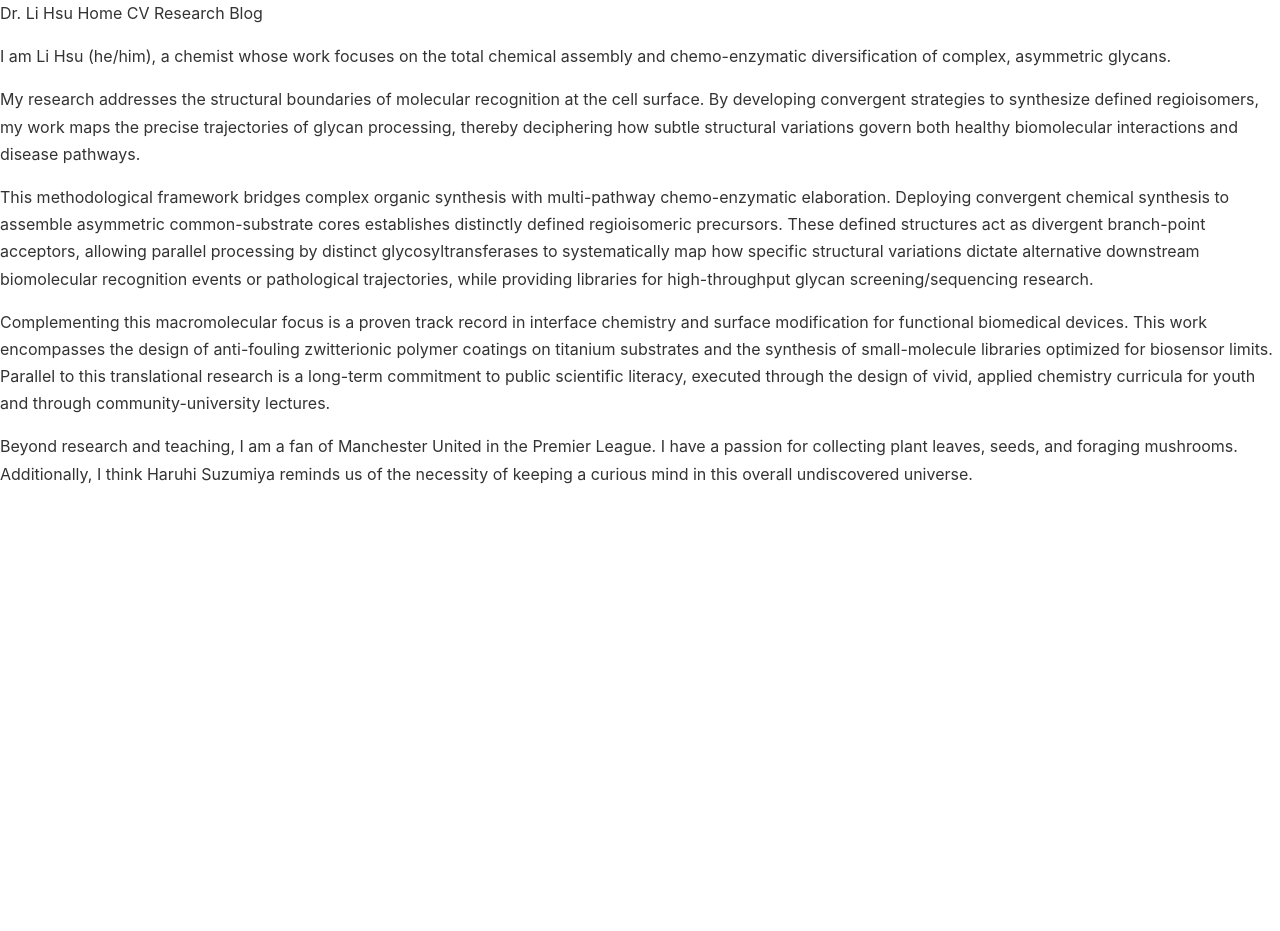
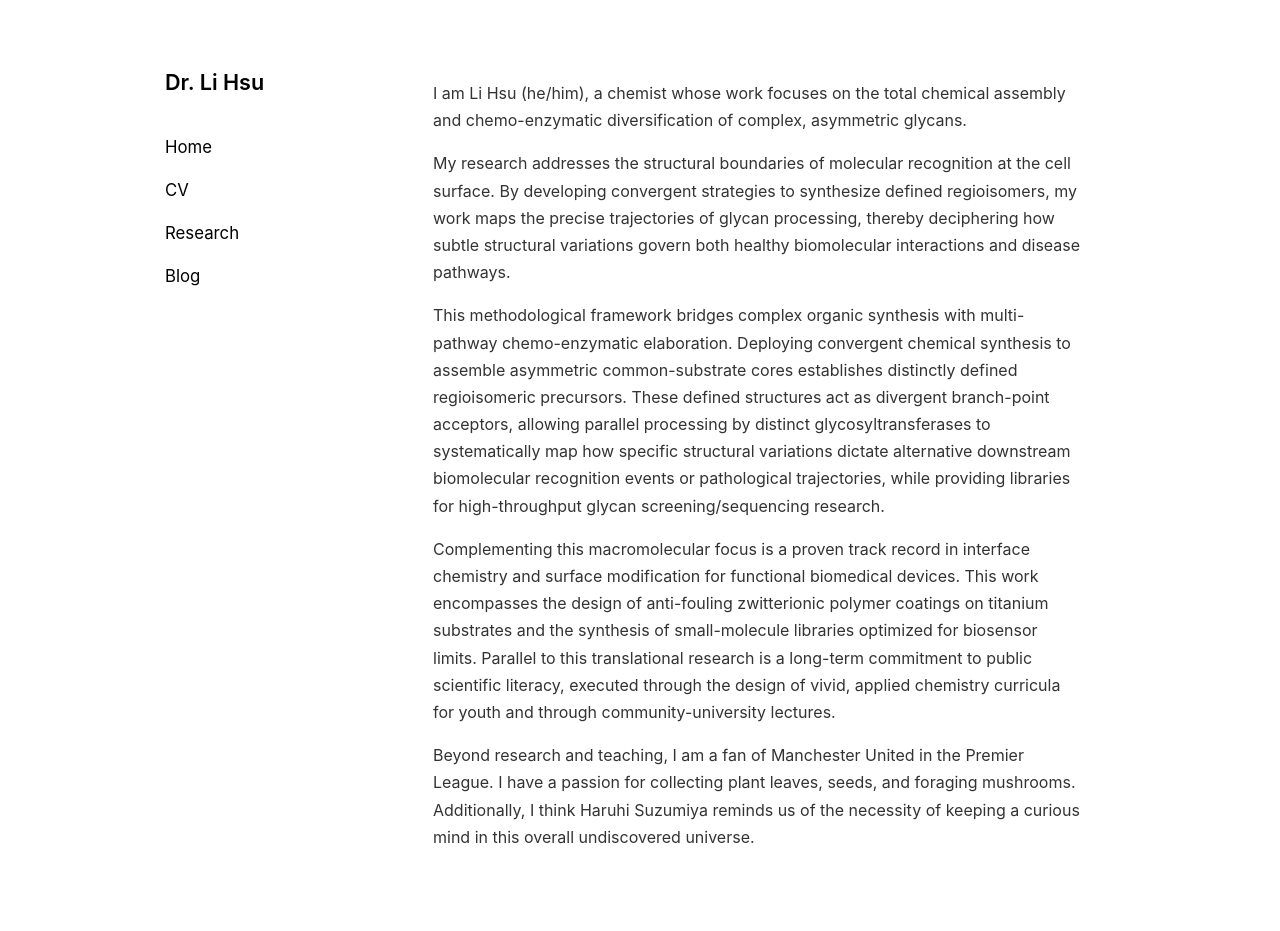
Before and after one commit to lorenzlhsu/lorenzlhsu.github.io, a Jekyll site: the page built from index.md, in a window 1280 px wide. Built offline with Jekyll 4.4.1, drawn with Linux system fonts in a browser that asks for light colours; before the commit the page ends 900 px from its top, so only the background shows below that.

Commit message:
Update default.html
update

```diff
--- a/_layouts/default.html
+++ b/_layouts/default.html
@@ -1,16 +1,25 @@
-{{ site.title }}
-
-
-
-
-
+<!DOCTYPE html>
+<html lang="en">
+<head>
+  <meta charset="UTF-8">
+  <meta name="viewport" content="width=device-width, initial-scale=1.0">
+  <title>{{ site.title }}</title>
   <link rel="stylesheet" href="{{ '/assets/style.css' | relative_url }}">
-
-    Home
-    CV
-    Research
-    Blog
-
-
-
-  {{ content }}
+</head>
+<body>
+  <div class="container">
+    <nav class="sidebar">
+      <h1><a href="{{ '/' | relative_url }}">{{ site.title }}</a></h1>
+      <ul>
+        <li><a href="{{ '/' | relative_url }}">Home</a></li>
+        <li><a href="{{ '/cv.html' | relative_url }}">CV</a></li>
+        <li><a href="{{ '/research.html' | relative_url }}">Research</a></li>
+        <li><a href="{{ '/blog.html' | relative_url }}">Blog</a></li>
+      </ul>
+    </nav>
+    <main class="content">
+      {{ content }}
+    </main>
+  </div>
+</body>
+</html>
```
